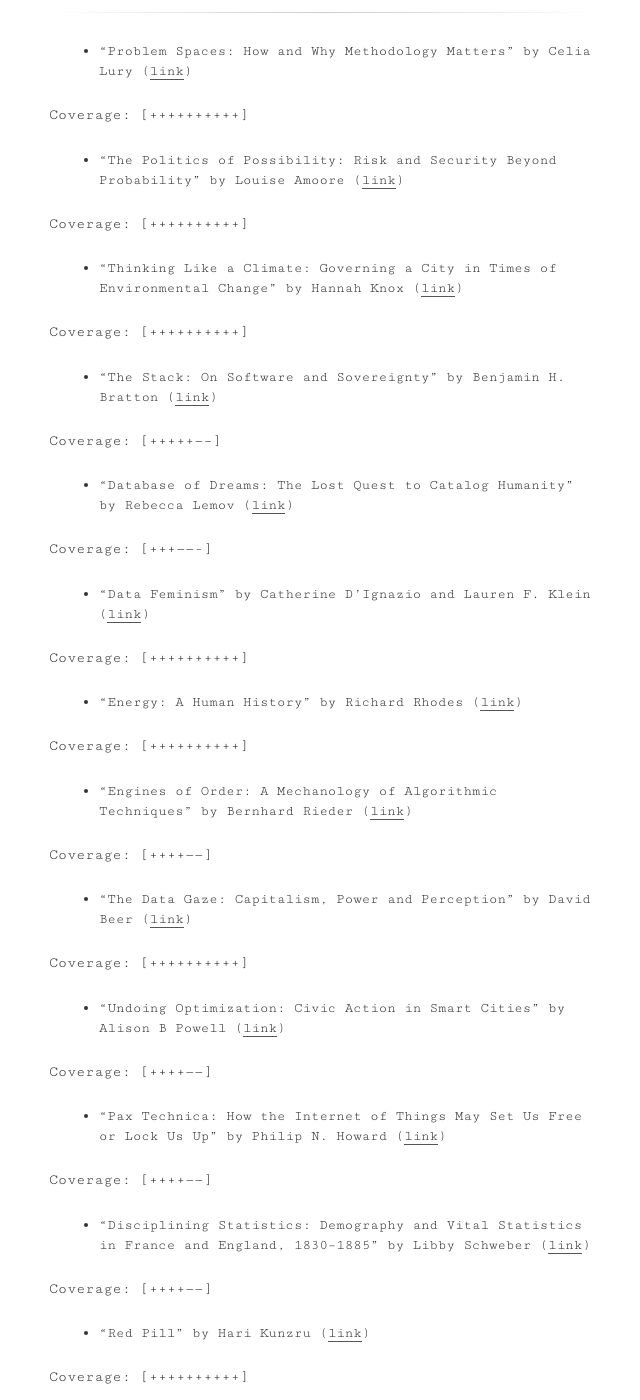
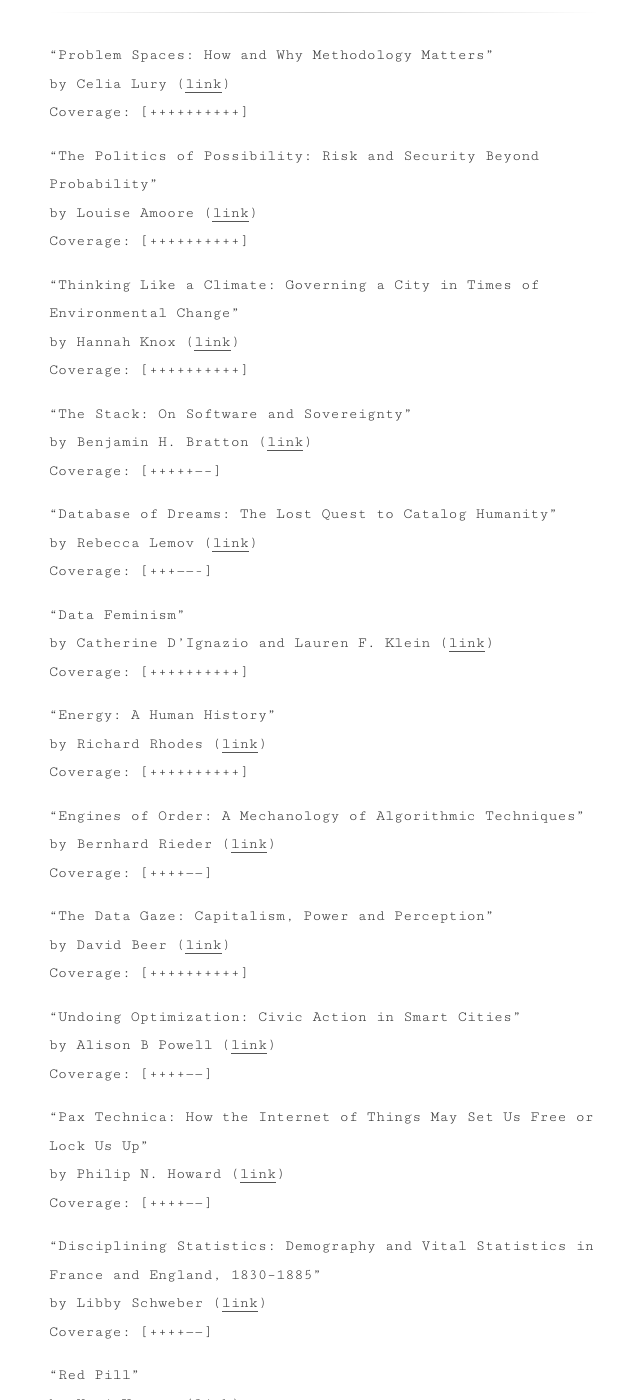
Before and after one commit to Christovis/Christovis.github.io, a Jekyll site: the page built from _blog/2021-12-31-blog-books.md, in a window 1280 px wide and 1400 px high, scrolled down 413 px. Shown: the whole window, without its empty margins (316-956 px from the left). Built offline with Jekyll 4.4.1, drawn with Linux system fonts in a browser that asks for light colours; some of the changed text lies outside the part shown.

Commit message:
update books

```diff
--- a/_blog/2021-12-31-blog-books.md
+++ b/_blog/2021-12-31-blog-books.md
@@ -5,74 +5,74 @@ date: 2021-12-31
 authors: Christoph Becker
 ---
 
-- "Problem Spaces: How and Why Methodology Matters" by Celia Lury ([link](https://www.politybooks.com/bookdetail?book_slug=problem-spaces-how-and-why-methodology-matters--9781509507931))
-
+"Problem Spaces: How and Why Methodology Matters"<br/>
+by Celia Lury ([link](https://www.politybooks.com/bookdetail?book_slug=problem-spaces-how-and-why-methodology-matters--9781509507931))<br/>
 Coverage: [++++++++++]
 
-- "The Politics of Possibility: Risk and Security Beyond Probability" by Louise Amoore ([link](https://www.dukeupress.edu/the-politics-of-possibility))
-
+"The Politics of Possibility: Risk and Security Beyond Probability"<br/>
+by Louise Amoore ([link](https://www.dukeupress.edu/the-politics-of-possibility))<br/>
 Coverage: [++++++++++]
 
-- "Thinking Like a Climate: Governing a City in Times of Environmental Change" by Hannah Knox ([link](https://www.dukeupress.edu/thinking-like-a-climate))
-
+"Thinking Like a Climate: Governing a City in Times of Environmental Change"<br/>
+by Hannah Knox ([link](https://www.dukeupress.edu/thinking-like-a-climate))<br/>
 Coverage: [++++++++++]
 
-- "The Stack: On Software and Sovereignty" by Benjamin H. Bratton ([link](https://mitpress.mit.edu/books/stack))
-
+"The Stack: On Software and Sovereignty"<br/>
+by Benjamin H. Bratton ([link](https://mitpress.mit.edu/books/stack))<br/>
 Coverage: [+++++-----]
 
-- "Database of Dreams: The Lost Quest to Catalog Humanity" by Rebecca Lemov ([link](https://yalebooks.yale.edu/book/9780300209525/database-dreams/))
-
+"Database of Dreams: The Lost Quest to Catalog Humanity"<br/>
+by Rebecca Lemov ([link](https://yalebooks.yale.edu/book/9780300209525/database-dreams/))<br/>
 Coverage: [+++-------]
 
-- "Data Feminism" by Catherine D'Ignazio and Lauren F. Klein ([link](https://mitpress.mit.edu/books/data-feminism))
-
+"Data Feminism"<br/>
+by Catherine D'Ignazio and Lauren F. Klein ([link](https://mitpress.mit.edu/books/data-feminism))<br/>
 Coverage: [++++++++++]
 
-- "Energy: A Human History" by Richard Rhodes ([link](https://www.simonandschuster.co.uk/books/Energy/Richard-Rhodes/9781501105364))
-
+"Energy: A Human History"<br/>
+by Richard Rhodes ([link](https://www.simonandschuster.co.uk/books/Energy/Richard-Rhodes/9781501105364))<br/>
 Coverage: [++++++++++]
 
-- "Engines of Order: A Mechanology of Algorithmic Techniques" by Bernhard Rieder ([link](https://www.aup.nl/en/book/9789462986190/engines-of-order))
-
+"Engines of Order: A Mechanology of Algorithmic Techniques"<br/>
+by Bernhard Rieder ([link](https://www.aup.nl/en/book/9789462986190/engines-of-order))<br/>
 Coverage: [++++------]
 
-- "The Data Gaze: Capitalism, Power and Perception" by David Beer ([link](https://uk.sagepub.com/en-gb/eur/the-data-gaze/book257707))
-
+"The Data Gaze: Capitalism, Power and Perception"<br/>
+by David Beer ([link](https://uk.sagepub.com/en-gb/eur/the-data-gaze/book257707))<br/>
 Coverage: [++++++++++]
 
-- "Undoing Optimization: Civic Action in Smart Cities" by Alison B Powell ([link](https://yalebooks.yale.edu/book/9780300223804/undoing-optimization/))
-
+"Undoing Optimization: Civic Action in Smart Cities"<br/>
+by Alison B Powell ([link](https://yalebooks.yale.edu/book/9780300223804/undoing-optimization/))<br/>
 Coverage: [++++------]
 
-- "Pax Technica: How the Internet of Things May Set Us Free or Lock Us Up" by Philip N. Howard ([link](https://yalebooks.yale.edu/book/9780300199475/pax-technica/))
-
+"Pax Technica: How the Internet of Things May Set Us Free or Lock Us Up"<br/>
+by Philip N. Howard ([link](https://yalebooks.yale.edu/book/9780300199475/pax-technica/))<br/>
 Coverage: [++++------]
 
-- "Disciplining Statistics: Demography and Vital Statistics in France and England, 1830–1885" by Libby Schweber ([link](https://read.dukeupress.edu/books/book/2111/Disciplining-StatisticsDemography-and-Vital))
-
+"Disciplining Statistics: Demography and Vital Statistics in France and England, 1830–1885"<br/>
+by Libby Schweber ([link](https://read.dukeupress.edu/books/book/2111/Disciplining-StatisticsDemography-and-Vital))<br/>
 Coverage: [++++------]
 
-- "Red Pill" by Hari Kunzru ([link](https://www.simonandschuster.co.uk/books/Red-Pill/Hari-Kunzru/9781471194504))
-
+"Red Pill"<br/>
+by Hari Kunzru ([link](https://www.simonandschuster.co.uk/books/Red-Pill/Hari-Kunzru/9781471194504))<br/>
 Coverage: [++++++++++]
 
-- "The Lost Pianos of Siberia" by Sophy Roberts ([link](https://www.penguin.co.uk/books/111/1114033/the-lost-pianos-of-siberia/9781784162849.html))
-
+"The Lost Pianos of Siberia"<br/>
+by Sophy Roberts ([link](https://www.penguin.co.uk/books/111/1114033/the-lost-pianos-of-siberia/9781784162849.html))<br/>
 Coverage: [++++++++++]
 
-- "Kurdish Women's Stories" edited by Houzan Mahmoud ([link](https://www.plutobooks.com/9780745341132/kurdish-womens-stories/))
-
+"Kurdish Women's Stories"<br/>
+edited by Houzan Mahmoud ([link](https://www.plutobooks.com/9780745341132/kurdish-womens-stories/))<br/>
 Coverage: [++++++++++]
 
-- "Burning Chrome" by William Gibson ([link](https://www.orionbooks.co.uk/titles/william-gibson/burning-chrome/9781473217454/))
-
+"Burning Chrome"<br/>
+by William Gibson ([link](https://www.orionbooks.co.uk/titles/william-gibson/burning-chrome/9781473217454/))<br/>
 Coverage: [++++++++++]
 
-- "Frankenstein: Annotated for Scientists, Engineers, and Creators of All Kinds" by Mary Shelley and edited by David H. Guston, Ed Finn and Jason Scott Robert ([link](https://mitpress.mit.edu/books/frankenstein))
-
+"Frankenstein: Annotated for Scientists, Engineers, and Creators of All Kinds"<br/>
+by Mary Shelley and edited by David H. Guston, Ed Finn and Jason Scott Robert ([link](https://mitpress.mit.edu/books/frankenstein))<br/>
 Coverage: [++++++++++]
 
-- "The Debatable Land: The Lost World Between Scotland and England" by Graham Robb ([link](https://www.panmacmillan.com/authors/graham-robb/the-debatable-land/9781509804719))
-
+"The Debatable Land: The Lost World Between Scotland and England"<br/>
+by Graham Robb ([link](https://www.panmacmillan.com/authors/graham-robb/the-debatable-land/9781509804719))<br/>
 Coverage: [++++++++++]
```
